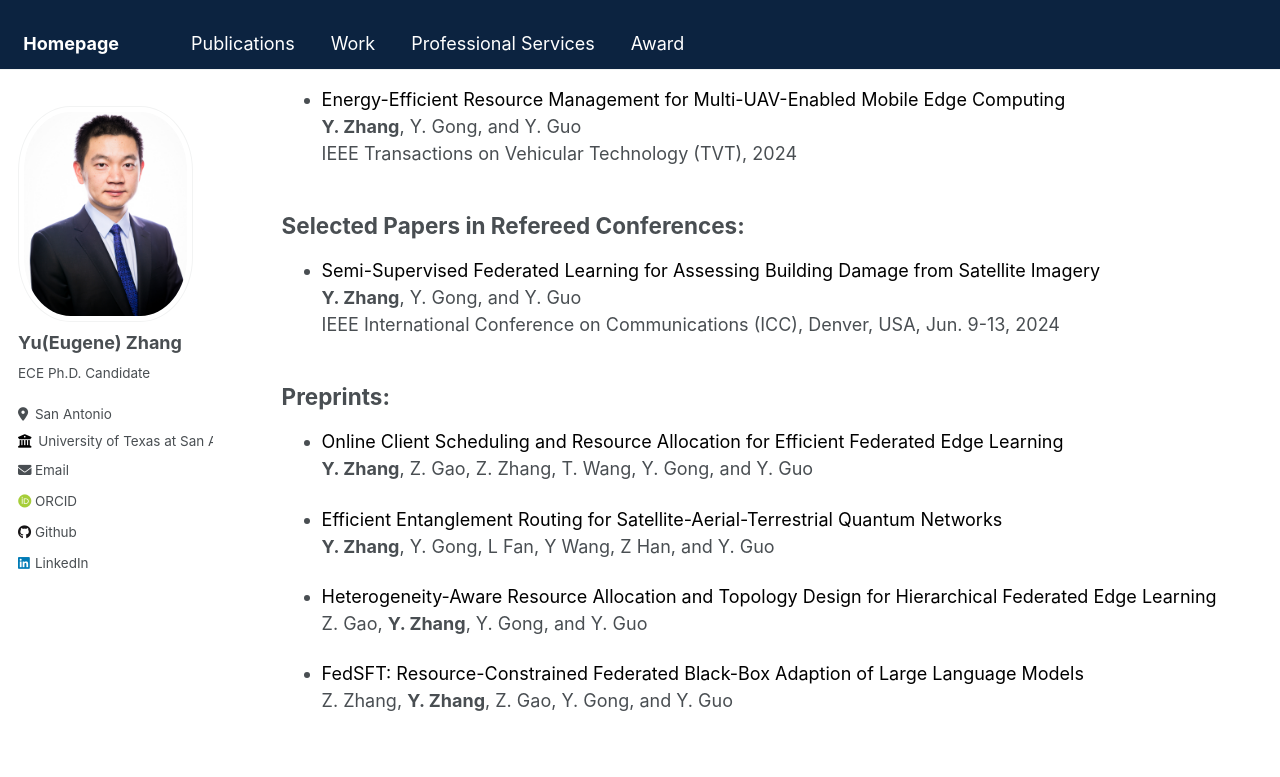
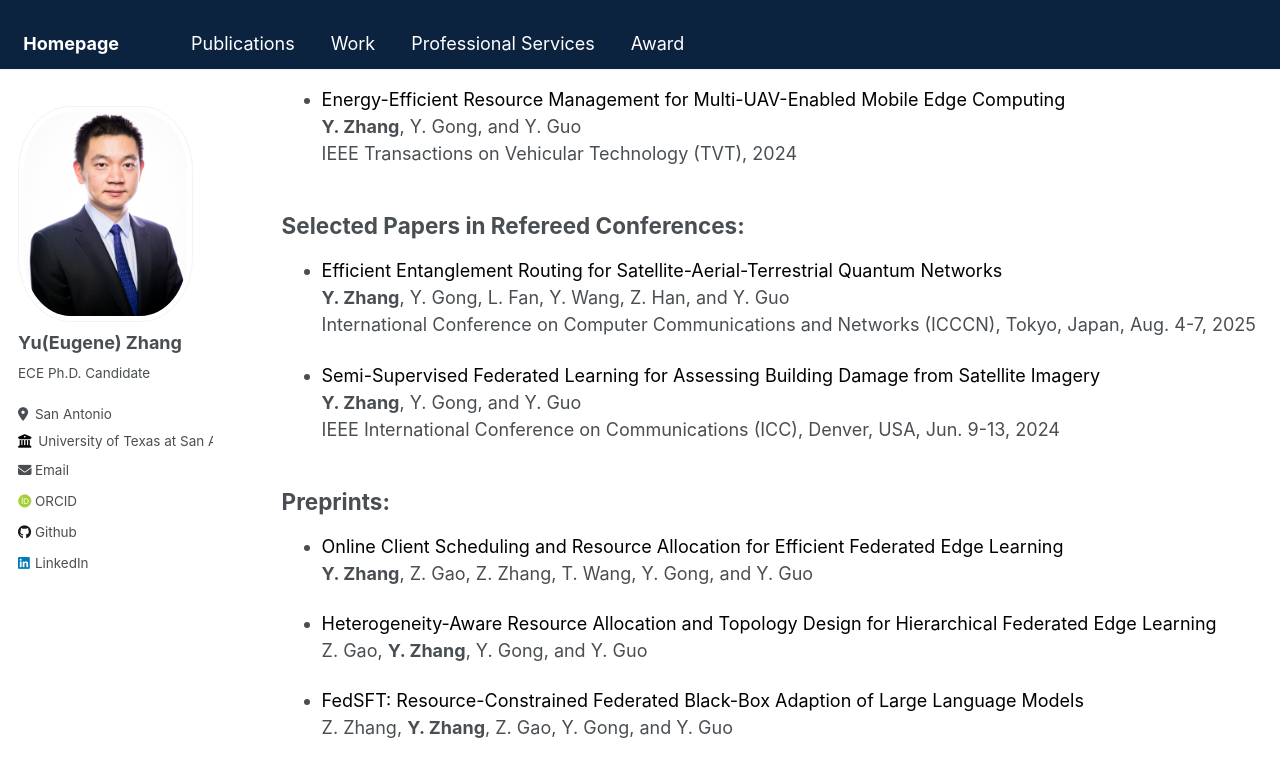
Before and after one commit to Yu-Zhang-Eugene/yu-zhang-eugene.github.io, a Jekyll site: the page built from _pages/publications.md, in a window 1280 px wide and 900 px high, scrolled down 550 px. Shown: the top 777 px of the window. Built offline with Jekyll 4.4.1, drawn with Linux system fonts in a browser that asks for light colours; some web fonts are replaced.

Commit message:
Update publications.md

```diff
--- a/_pages/publications.md
+++ b/_pages/publications.md
@@ -30,6 +30,9 @@ Selected Papers in Refereed Journals:
 
 Selected Papers in Refereed Conferences:
 ------
+- <span style="color: black;"> Efficient Entanglement Routing for Satellite-Aerial-Terrestrial Quantum Networks </span>
+  __Y. Zhang__, Y. Gong, L. Fan, Y. Wang, Z. Han, and Y. Guo
+International Conference on Computer Communications and Networks (ICCCN), Tokyo, Japan, Aug. 4-7, 2025
 
 - <span style="color: black;"> Semi-Supervised Federated Learning for Assessing Building Damage from Satellite Imagery </span>
   __Y. Zhang__, Y. Gong, and Y. Guo
@@ -42,9 +45,6 @@ Preprints:
 - <span style="color: black;"> Online Client Scheduling and Resource Allocation for Efficient Federated Edge Learning </span>
   __Y. Zhang__, Z. Gao, Z. Zhang, T. Wang, Y. Gong, and Y. Guo
 
-- <span style="color: black;"> Efficient Entanglement Routing for Satellite-Aerial-Terrestrial Quantum Networks </span>
-  __Y. Zhang__, Y. Gong, L Fan, Y Wang, Z Han, and Y. Guo
-
 - <span style="color: black;"> Heterogeneity-Aware Resource Allocation and Topology Design for Hierarchical Federated Edge Learning </span>
   Z. Gao, __Y. Zhang__, Y. Gong, and Y. Guo
 
```
